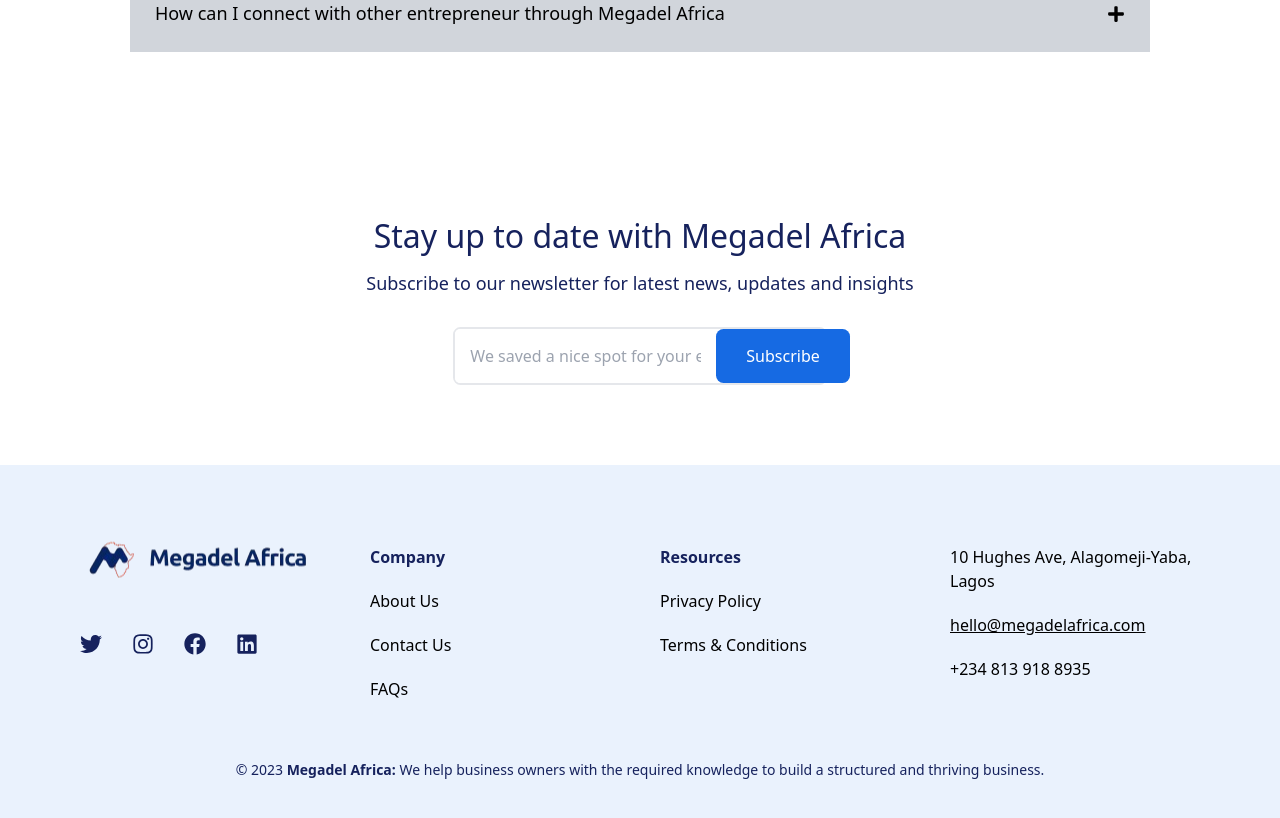
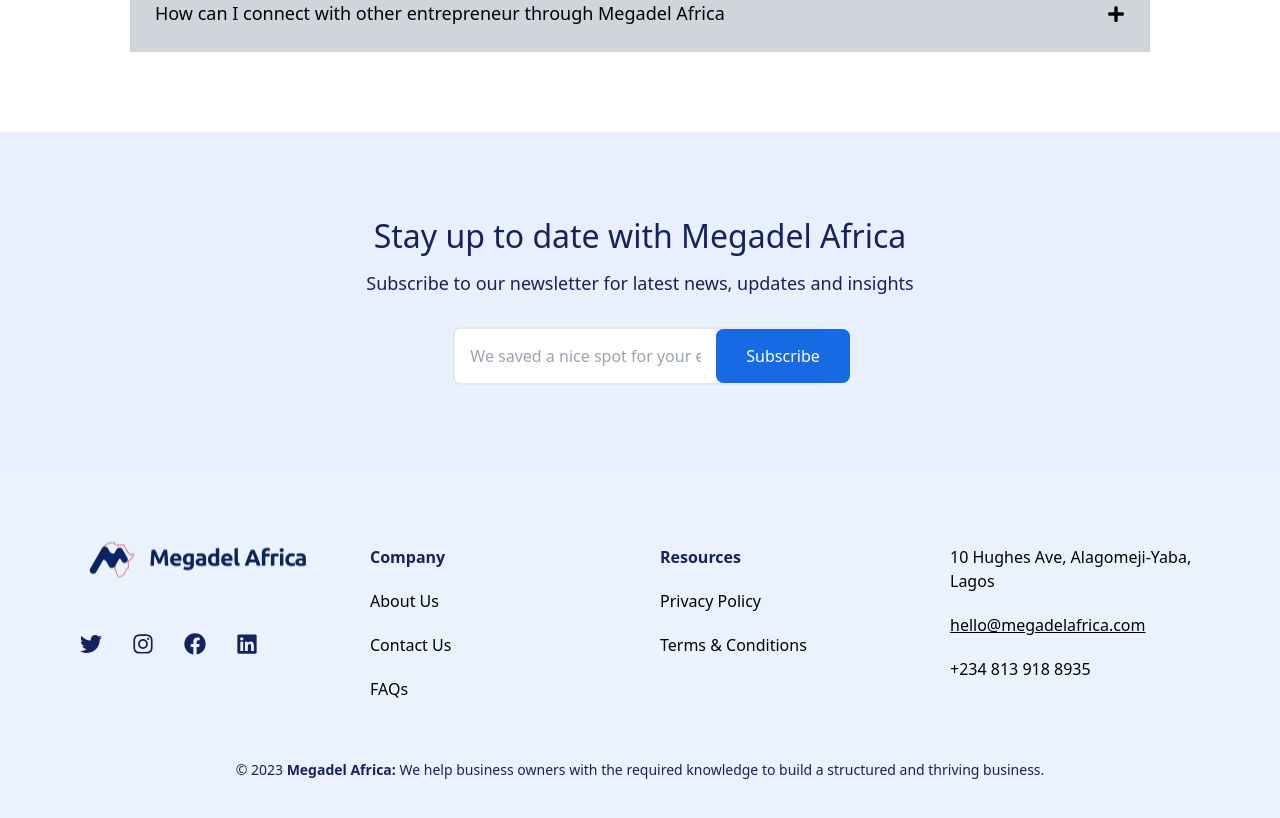
Before and after one commit to Thoobi/megadel-africa, a React (Vite) app: page /faqs in a window 1280 px wide. Shown: the part 1560-2378 px from the top of the page. Built offline with nearby package versions, Linux system fonts and the light colour scheme.

Commit message:
feat: customize Subscribe component with bgColor prop for improved styling

```diff
--- a/src/pages/Faq.jsx
+++ b/src/pages/Faq.jsx
@@ -31,7 +31,7 @@
           ))}
         </Section>
 
-        <Subscribe />
+        <Subscribe bgColor="bg-custom-blue-100 bg-opacity-10" />
       </main>
 
       <Footer />
```
